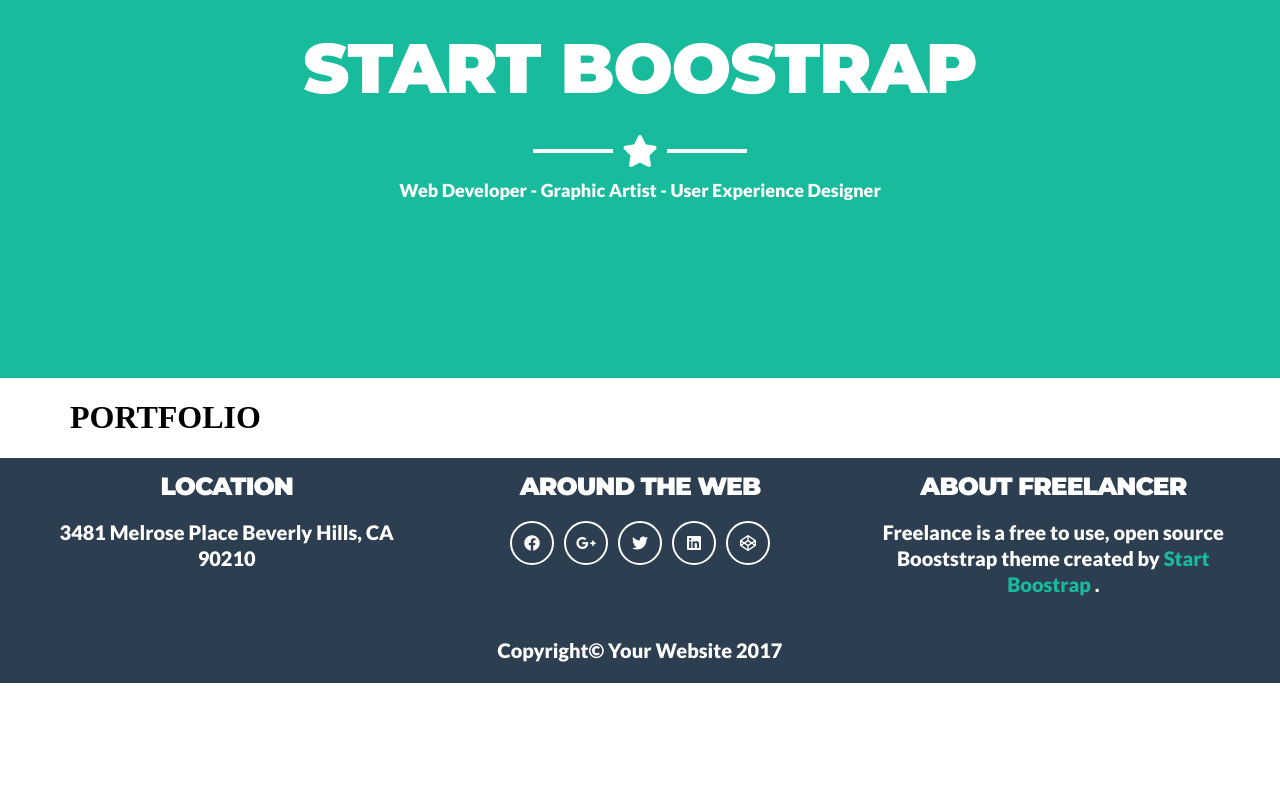
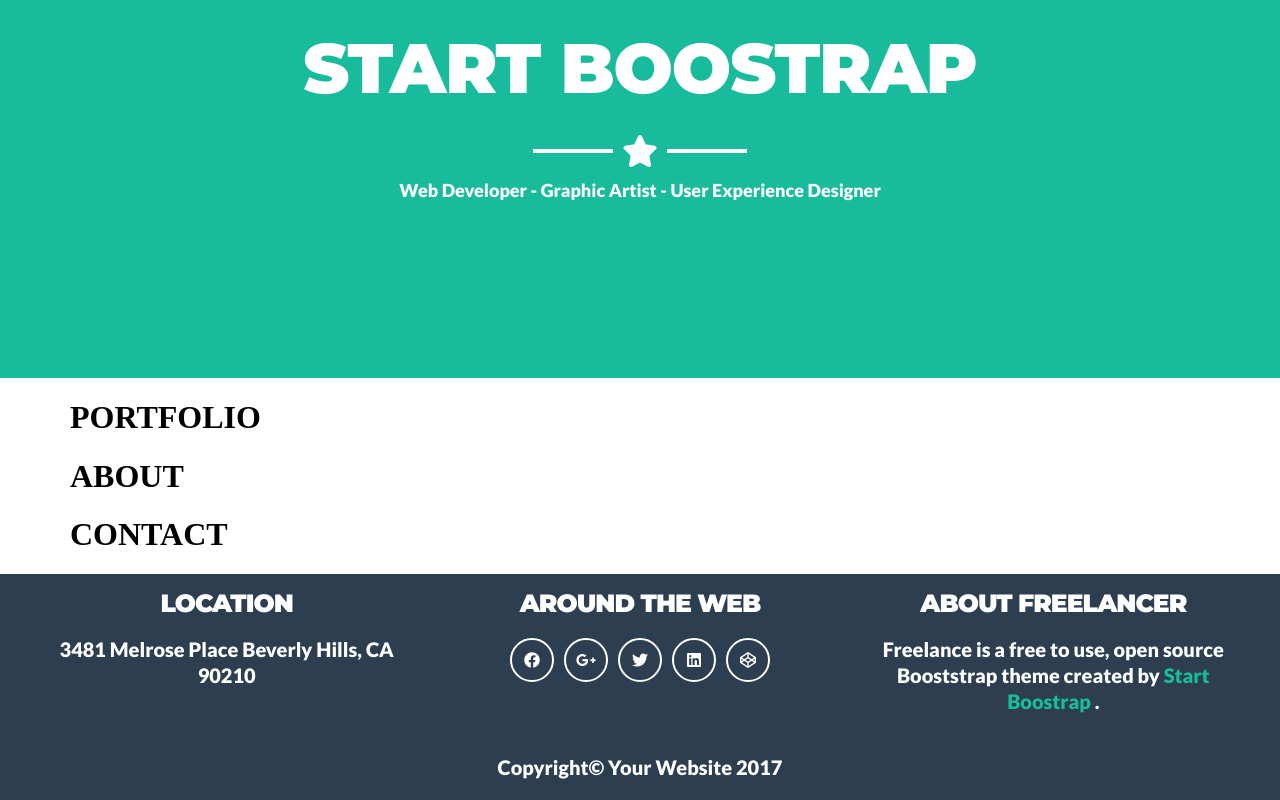
Before and after one commit to nelsonronaldobr/start-boostrap-react, a React (Vite) app: page / in a window 1280 px wide. Shown: the part 518-1318 px from the top of the page. Before the commit the page ends 1201 px from the top, so only its background shows below. Built offline with nearby package versions, Linux system fonts and the light colour scheme.

Commit message:
href dejo de funcionar

```diff
--- a/src/App.jsx
+++ b/src/App.jsx
@@ -1,13 +1,15 @@
 import { Footer, Header, Main } from './components';
-import { SectionMain } from './components/sections';
-import { SectionPortfolio } from './components/sections';
+import { SectionMain , SectionAbout, SectionPortfolio, SectionContact} from './components/sections';
+
 export const App = () => {
     return (
         <>
             <Header />
             <Main>
                 <SectionMain />
-                <SectionPortfolio/>
+                <SectionPortfolio id={'#portafolio'}/>
+                <SectionAbout id={'#about'}/>
+                <SectionContact id={'#contact'} />
             </Main>
             <Footer />
         </>
--- a/src/components/sections/SectionAbout.jsx
+++ b/src/components/sections/SectionAbout.jsx
@@ -0,0 +1,14 @@
+import { Container } from "../Container"
+import { Title } from "../Title"
+
+export const SectionAbout = () => {
+  return (
+    <div>
+        <Container>
+            <section>
+                <Title>ABOUT</Title>
+            </section>
+        </Container>
+    </div>
+  )
+}
--- a/src/components/sections/SectionContact.jsx
+++ b/src/components/sections/SectionContact.jsx
@@ -1,7 +1,14 @@
 
-
+import { Container } from "../Container"
+import { Title } from "../Title"
 export const SectionContact = () => {
   return (
-    <div>SectionContact</div>
+    <div>
+        <Container>
+            <section>
+                <Title>CONTACT</Title>
+            </section>
+        </Container>
+    </div>
   )
 }
--- a/src/components/sections/SectionPortfolio.jsx
+++ b/src/components/sections/SectionPortfolio.jsx
@@ -1,10 +1,12 @@
 import { Title } from "../Title"
 import { Container } from "../Container"
-export const SectionPortfolio = () => {
+export const SectionPortfolio = ({id}) => {
   return (
-    <div>
+    <div id={id}>
         <Container>
-        <Title>PORTFOLIO</Title>
+            <section >
+            <Title>PORTFOLIO</Title>
+            </section>
         </Container>
 
     </div>
```
